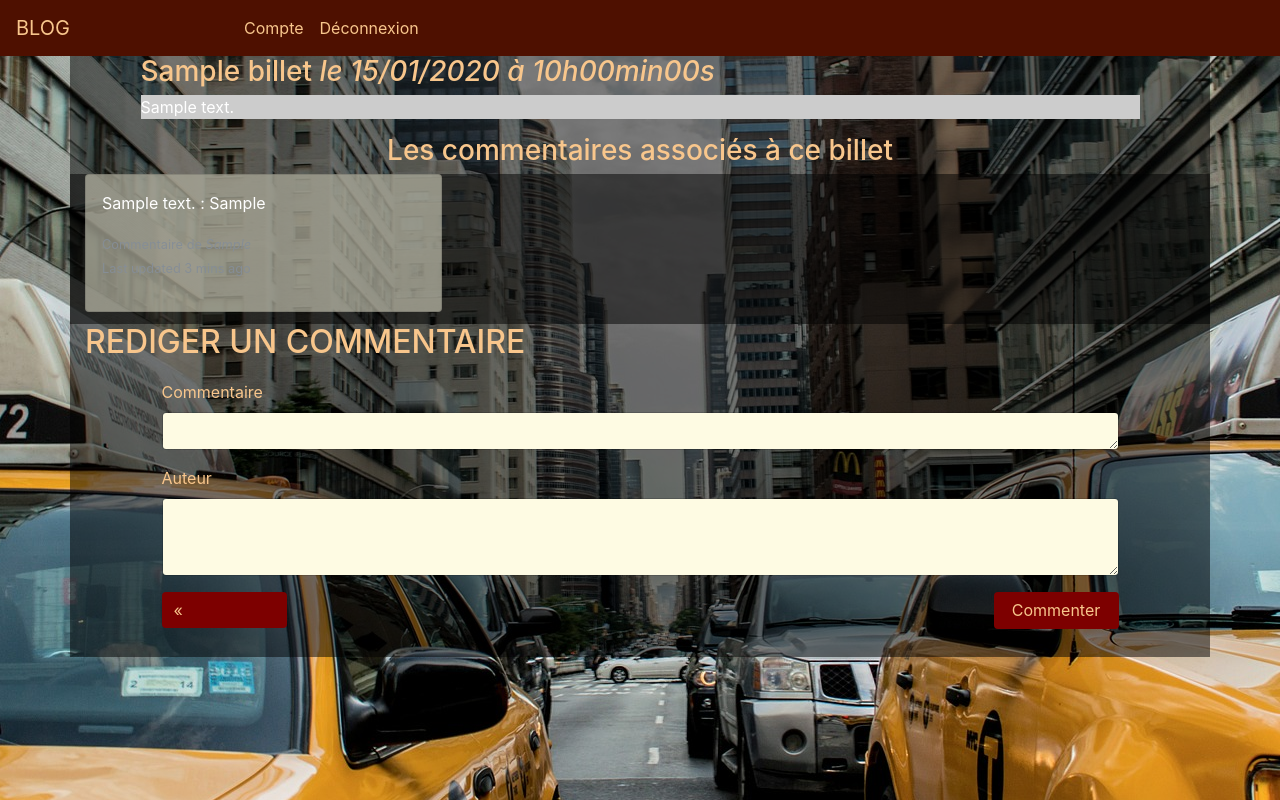
After one commit to AurelienEC/MVC2, a PHP site: page /postView.php?billet=1 in a window 1280 px wide. The commit adds this page. Run offline with PHP 8.4, Linux system fonts and the light colour scheme; the visitor is signed in with stand-in values (Sample User, id 1); tables that the repository leaves empty or names only in its code hold one stand-in row (values such as "Sample post").

Commit message:
Ajouter postView.php et post.php

```diff
--- /dev/null
+++ b/postView.php
@@ -0,0 +1,134 @@
+<?php
+session_start();
+
+// Connexion à la BDD
+
+include('bdd.php');
+
+// Récupération du dernier billet
+
+$req = $bdd->prepare('SELECT id, titre, contenu, DATE_FORMAT(date_creation, \'%d/%m/%Y à %Hh%imin%ss\') AS date_creation_fr FROM billets WHERE id = ?');
+$req->execute(array($_GET['billet']));
+$donnees = $req->fetch();
+
+?>
+
+
+<!DOCTYPE html>
+<html>
+	<head>
+	  	<meta charset="utf-8" />
+	  	<title>Billets et commentaires associés</title>
+		<link rel="stylesheet" href="https://maxcdn.bootstrapcdn.com/bootstrap/4.0.0-beta/css/bootstrap.min.css" integrity="sha384-/Y6pD6FV/Vv2HJnA6t+vslU6fwYXjCFtcEpHbNJ0lyAFsXTsjBbfaDjzALeQsN6M" crossorigin="anonymous">
+		<link rel="stylesheet" type="text/css" href="style.css">
+	</head>
+
+	<body id="taxi-cab">
+
+		<?php include('header.php'); ?>
+
+		<div class="container admin">
+
+			<div class="news">
+			    <h3>
+			        <?php echo htmlspecialchars($donnees['titre']); ?>
+			        <em>le <?php echo $donnees['date_creation_fr']; ?></em>
+			    </h3>
+
+			    <p>
+			    <?php
+			    echo nl2br(htmlspecialchars($donnees['contenu']));
+			    ?>
+			    </p>
+			</div>
+
+
+<!-- Récupération du login dans un input masqué -->
+
+	    	<input type="hidden" name="login" value="<?php echo $_SESSION['login']; ?>">
+
+	    	<h3 class="text-center">Les commentaires associés à ce billet</h3>
+
+
+			<div class="row">
+				<div class="container admin">
+					<div class="card-columns">
+
+
+						<?php
+
+// Récupération des 10 derniers messages
+						$reponse = $bdd->query('SELECT commentaire, auteur FROM commentaires ORDER BY ID DESC LIMIT 0, 10');
+//						$reponse = $bdd->query('SELECT commentaire, auteur FROM commentaires ORDER BY ID DESC LIMIT 0, 10 WHERE id_billet = $_GET['id_billet]);
+
+
+
+// Affichage de chaque message
+
+						while ($comment = $reponse->fetch())
+						{
+							echo '<div class="card p-3">
+										<blockquote class="card-block card-blockquote">
+											<p>' . htmlspecialchars($comment['commentaire']) . ' : ' . htmlspecialchars($comment['auteur']) . '
+											</p>
+											<footer>
+												<small class="text-muted">Commentaire de <cite title="Source Title">' . htmlspecialchars($comment['auteur']) . '</cite></small>
+										        <p class="card-text"><small class="text-muted">Last updated 3 mins ago</small>
+										        </p>
+										    </footer>
+										</blockquote>
+									</div>';
+						}
+
+
+// Fin de la boucle des messages, on libère le curseur
+
+						$reponse->closeCursor();
+
+						?>
+					</div>
+				</div>
+			</div>
+		</div>
+
+
+
+		<div class="container admin">
+	    	<h2>REDIGER UN COMMENTAIRE</h2>
+
+
+
+	    	<form class="alert" action="commentaires_post.php" method="post">
+	    		<input type="hidden" name="id_billet" value="<?= $donnees['id'];?>" />
+		      	<div class="form-group">
+		       	 	<label for="commentaire">Commentaire</label><br />
+		        	<textarea class="form-control" type="text" name="commentaire" id="commentaire" rows="1" /></textarea>
+
+				</div>
+				<div class="form-group">
+		       	 	<label for="contenu">Auteur</label><br />
+		        	<textarea class="form-control" type="text" name="auteur" id="auteur" rows="3" /></textarea>
+				</div>
+
+				 <div class="flex">
+					<ul class="pagination">
+				    	<li class="page-item">
+				      		<a class="page-link" href="index1.php" aria-label="Previous">
+					        	<span aria-hidden="true">&laquo;</span>
+					        	<span class="sr-only">Previous</span>
+				      		</a>
+				    	</li>
+				  	</ul>
+
+			      	<button type="submit" class="btn btn-dark">Commenter</button>
+			    </div>
+		    </form>
+
+		</div>
+
+
+
+<!-- Catégorie > 1 id pour chaque catégorie. Ici 3 cat
+Category_id 1, 2 ou 3-->
+	</body>
+</html>
```
Also changed, not shown: commentaires.php (added, +134 -0 lines), index.php (+4 -15 lines), post.php (+11 -132 lines).
